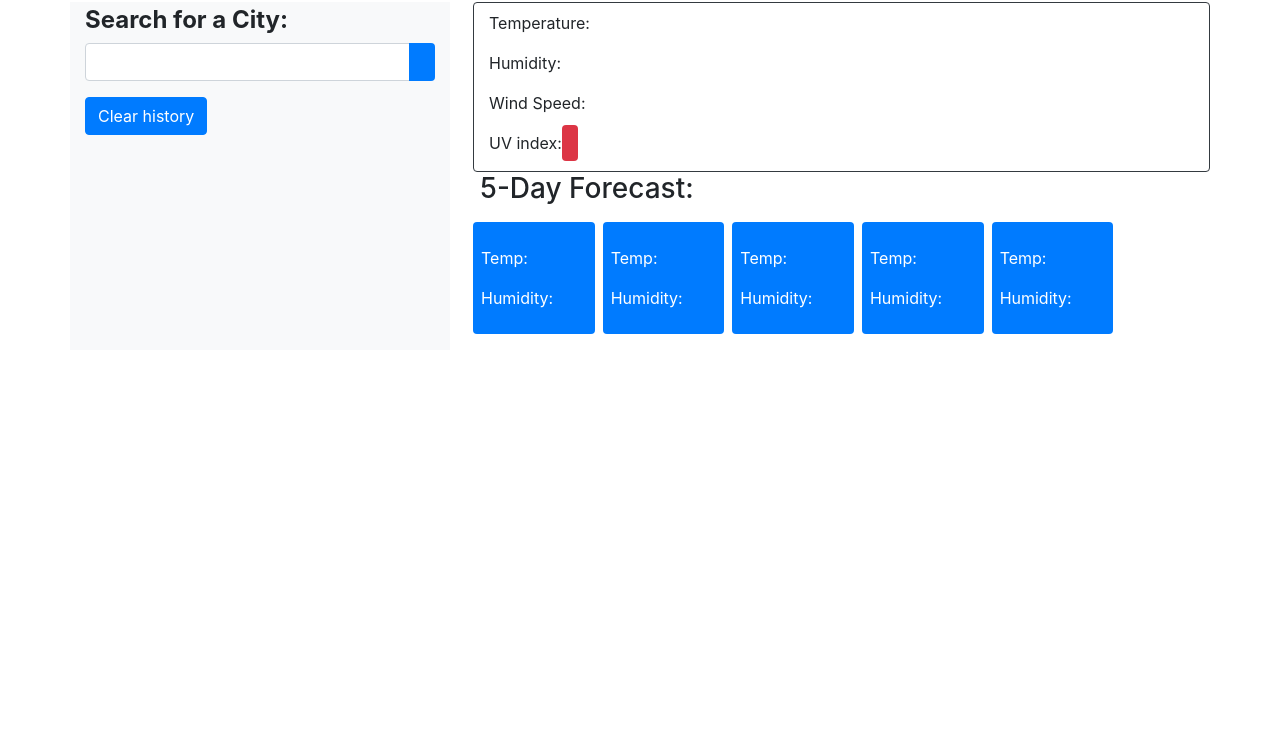
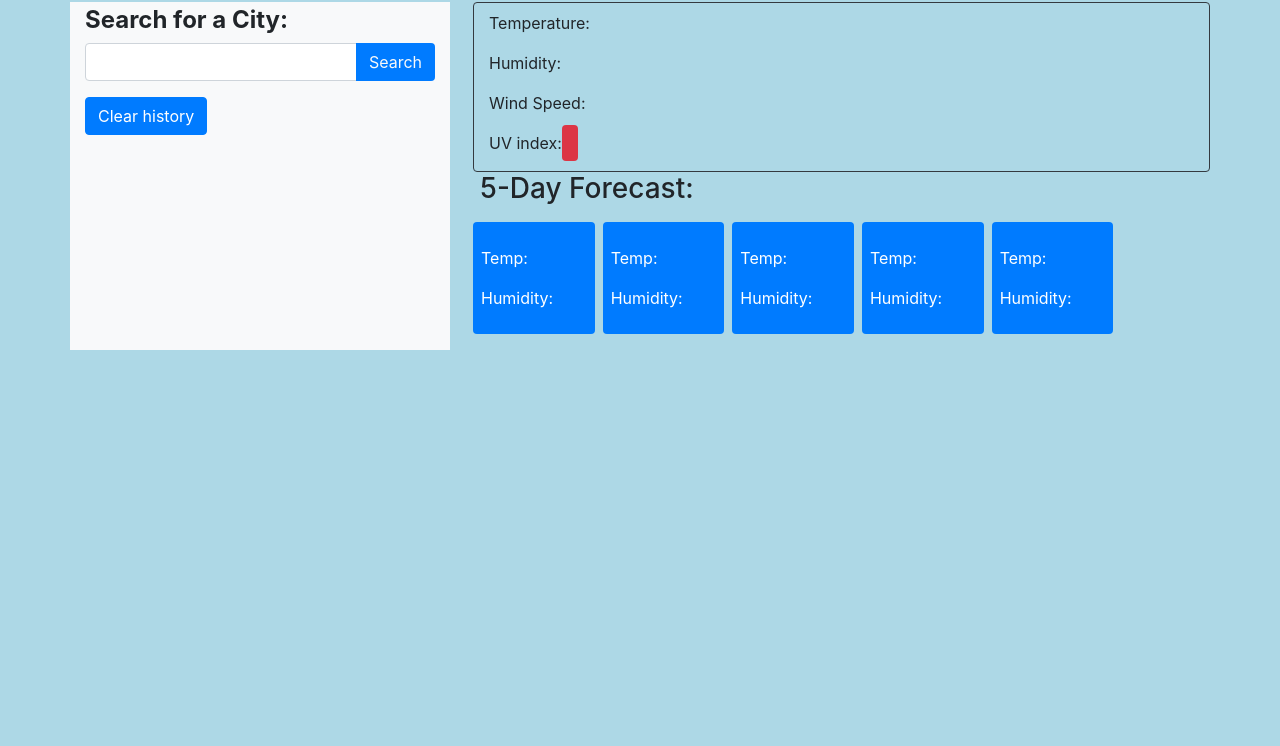
Before and after one commit to rjgordon26/Weather-Dashboard, a plain HTML site: page index.html in a window 1280 px wide. Shown: the part 54-800 px from the top of the page. Drawn offline with nearby package versions, Linux system fonts and the light colour scheme.

Commit message:
adding background color and search button update

```diff
--- a/Assets/style.css
+++ b/Assets/style.css
@@ -3,3 +3,7 @@ h1 {
     color: white;
     text-align: center;
 }
+
+body {
+    background-color: lightblue;
+}
--- a/index.html
+++ b/index.html
@@ -25,7 +25,7 @@
                 <div class="input-group mb-3">
                     <input type="text" class="form-control"id="search-city" aria-label="City Search" aria-describedby="search-button">
                     <div class="input-group-append">
-                        <button class=" btn bg-primary text-light" id="search-button"><i class="fa fa-search"></i></button>
+                        <button class="btn bg-primary text-light" id="search-button"><i class="fa fa-search"></i>Search</button>
                     </div>
                 </div>
                 <button class=" btn btn-primary" type="button" id="clear-history">Clear history</button>
```
